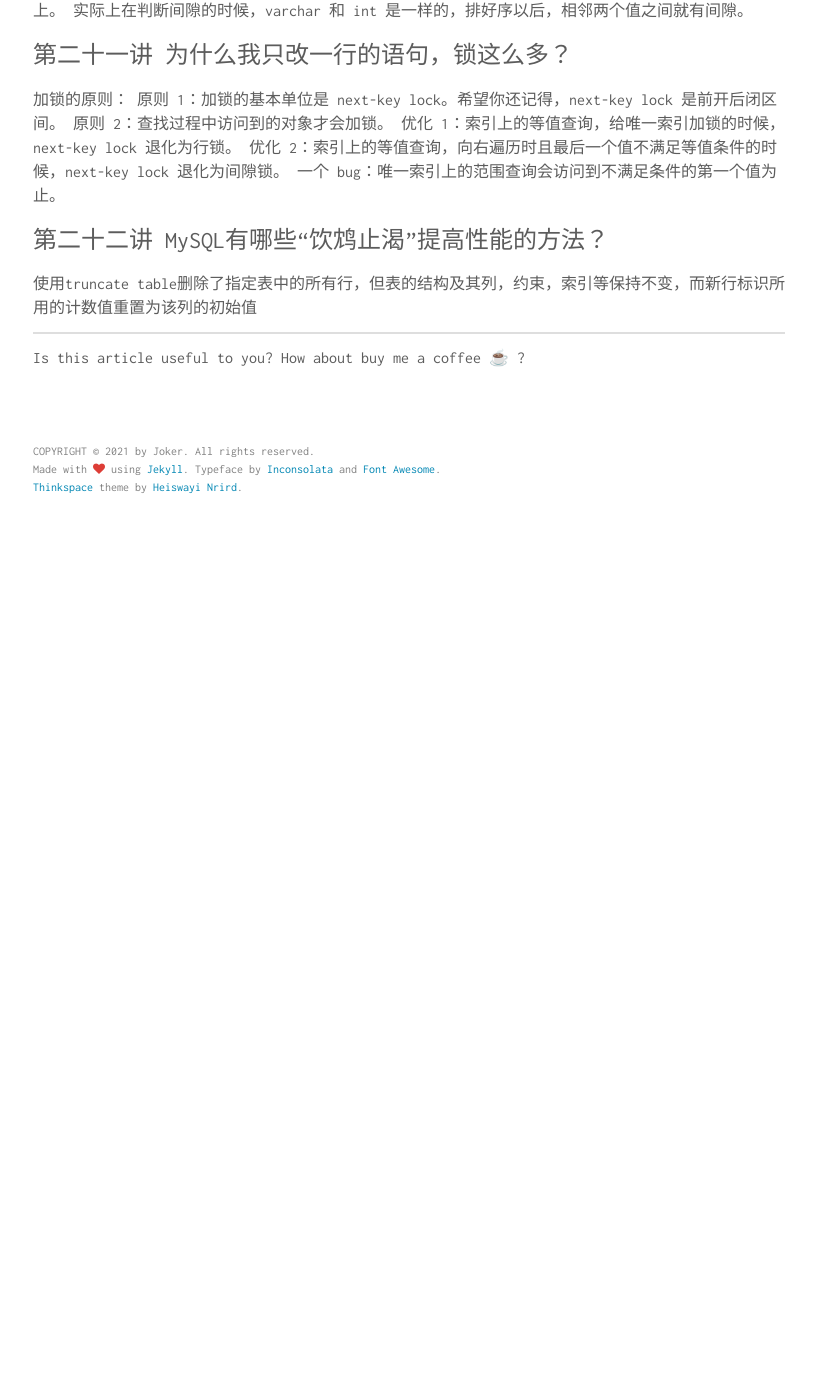
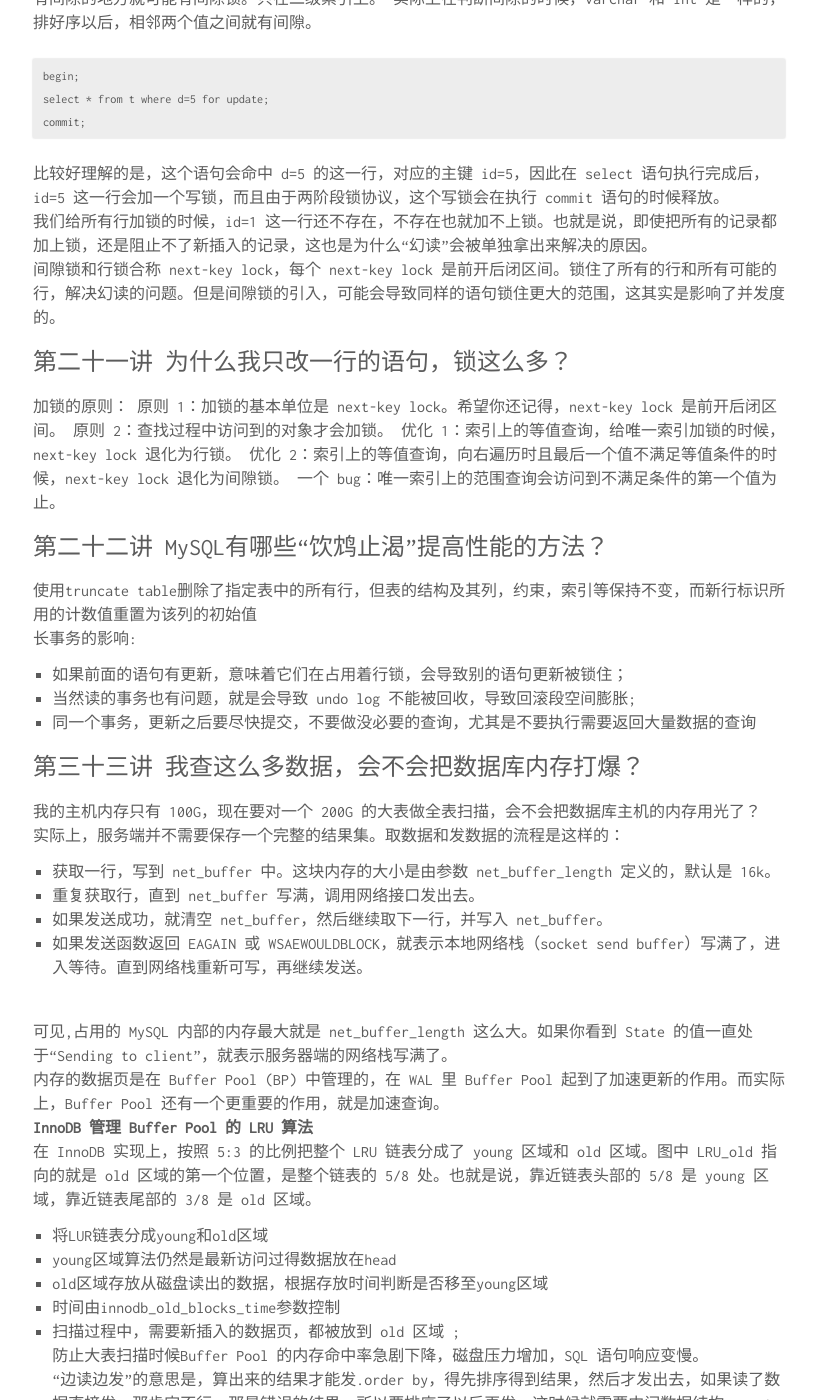
Before and after one commit to rongjoker/rongjoker.github.io, a Jekyll site: the page built from _posts/2021-08-31-mysql45-2.md, in a window 1280 px wide and 1400 px high, scrolled down 3035 px. Shown: the whole window, without its empty margins (231-1048 px from the left). Built offline with Jekyll 4.4.1, drawn with Linux system fonts in a browser that asks for light colours; comment, search, counter and statistics services are not loaded; before the commit the page ends 3579 px from its top, so only the background shows below that; some of the changed text lies outside the part shown; grey boxes are pictures that could not be loaded.

Commit message:
间隙锁

````diff
--- a/_posts/2021-08-31-mysql45-2.md
+++ b/_posts/2021-08-31-mysql45-2.md
@@ -82,10 +82,21 @@ session C 被锁住的原因就是根据索引 c 逆序排序后多出的 next-k
 ```
 
 间隙锁和行锁合称 next-key lock，每个 next-key lock 是前开后闭区间。也就是说，我们的表 t 初始化以后，如果用 select * from t for update 要把整个表所有记录锁起来，就形成了 7 个 next-key lock，分别是 (-∞,0]、(0,5]、(5,10]、(10,15]、(15,20]、(20, 25]、(25, +supremum]。
-
+<br>
 [![hdwsnx.md.png](https://z3.ax1x.com/2021/08/31/hdwsnx.md.png)](https://imgtu.com/i/hdwsnx)
+<br>
 有间隙的地方就可能有间隙锁。只在二级索引上。
 实际上在判断间隙的时候，varchar 和 int 是一样的，排好序以后，相邻两个值之间就有间隙。
+
+```
+begin;
+select * from t where d=5 for update;
+commit;
+```
+比较好理解的是，这个语句会命中 d=5 的这一行，对应的主键 id=5，因此在 select 语句执行完成后，id=5 这一行会加一个写锁，而且由于两阶段锁协议，这个写锁会在执行 commit 语句的时候释放。<br>
+我们给所有行加锁的时候，id=1 这一行还不存在，不存在也就加不上锁。也就是说，即使把所有的记录都加上锁，还是阻止不了新插入的记录，这也是为什么“幻读”会被单独拿出来解决的原因。<br>
+间隙锁和行锁合称 next-key lock，每个 next-key lock 是前开后闭区间。锁住了所有的行和所有可能的行，解决幻读的问题。但是间隙锁的引入，可能会导致同样的语句锁住更大的范围，这其实是影响了并发度的。
+
 
 ### 第二十一讲 为什么我只改一行的语句，锁这么多？
 加锁的原则：
@@ -97,3 +108,50 @@ session C 被锁住的原因就是根据索引 c 逆序排序后多出的 next-k
 
 ### 第二十二讲 MySQL有哪些“饮鸩止渴”提高性能的方法？
 使用truncate table删除了指定表中的所有行，但表的结构及其列，约束，索引等保持不变，而新行标识所用的计数值重置为该列的初始值
+<br>
+长事务的影响:<br>
+1. 如果前面的语句有更新，意味着它们在占用着行锁，会导致别的语句更新被锁住；
+2. 当然读的事务也有问题，就是会导致 undo log 不能被回收，导致回滚段空间膨胀;
+3. 同一个事务，更新之后要尽快提交，不要做没必要的查询，尤其是不要执行需要返回大量数据的查询
+
+
+
+### 第三十三讲 我查这么多数据，会不会把数据库内存打爆？
+我的主机内存只有 100G，现在要对一个 200G 的大表做全表扫描，会不会把数据库主机的内存用光了？<br>
+实际上，服务端并不需要保存一个完整的结果集。取数据和发数据的流程是这样的：
+1. 获取一行，写到 net_buffer 中。这块内存的大小是由参数 net_buffer_length 定义的，默认是 16k。
+2. 重复获取行，直到 net_buffer 写满，调用网络接口发出去。
+3. 如果发送成功，就清空 net_buffer，然后继续取下一行，并写入 net_buffer。
+4. 如果发送函数返回 EAGAIN 或 WSAEWOULDBLOCK，就表示本地网络栈（socket send buffer）写满了，进入等待。直到网络栈重新可写，再继续发送。
+
+<br>可见,占用的 MySQL 内部的内存最大就是 net_buffer_length 这么大。如果你看到 State 的值一直处于“Sending to client”，就表示服务器端的网络栈写满了。<br>
+内存的数据页是在 Buffer Pool (BP) 中管理的，在 WAL 里 Buffer Pool 起到了加速更新的作用。而实际上，Buffer Pool 还有一个更重要的作用，就是加速查询。<br>
+**InnoDB 管理 Buffer Pool 的 LRU 算法**
+<br>
+在 InnoDB 实现上，按照 5:3 的比例把整个 LRU 链表分成了 young 区域和 old 区域。图中 LRU_old 指向的就是 old 区域的第一个位置，是整个链表的 5/8 处。也就是说，靠近链表头部的 5/8 是 young 区域，靠近链表尾部的 3/8 是 old 区域。
+<br>
+1. 将LUR链表分成young和old区域
+2. young区域算法仍然是最新访问过得数据放在head
+3. old区域存放从磁盘读出的数据，根据存放时间判断是否移至young区域
+4. 时间由innodb_old_blocks_time参数控制
+5. 扫描过程中，需要新插入的数据页，都被放到 old 区域 ;
+<br>防止大表扫描时候Buffer Pool 的内存命中率急剧下降，磁盘压力增加，SQL 语句响应变慢。
+<br>“边读边发”的意思是，算出来的结果才能发.order by，得先排序得到结果，然后才发出去，如果读了数据直接发，那肯定不行，那是错误的结果。所以要排序了以后再发，这时候就需要中间数据结构，sort buffer
+
+
+
+
+### 第三十四讲 到底可不可以使用join？
+`select * from t1 straight_join t2 on (t1.a=t2.a);` 如果直接使用 join 语句，MySQL 优化器可能会选择表 t1 或 t2 作为驱动表，straight_join 让 MySQL 使用固定的连接方式执行查询.
+有索引采用Simple Nested-Loop Join算法，无索引采用Block Nested-Loop Join，全表扫描.全表扫描会放入join_buffer，join_buffer空间不够则会分段放入，故叫block。
+所以你在判断要不要使用 join 语句时，就是看 explain 结果里面，Extra 字段里面有没有出现“Block Nested Loop”字样，有的话尽量别用join。<br>
+在决定哪个表做驱动表的时候，应该是两个表按照各自的条件过滤，过滤完成之后，计算参与 join 的各个字段的总数据量，数据量小的那个表，就是“小表”，应该作为驱动表。
+
+###  第三十五讲 join语句怎么优化？
+Multi-Range Read 多范围读(MRR) , 它的作用针对基于辅助/第二索引的查询，减少随机IO，并且将随机IO转化为顺序IO，提高查询效率。具体步骤:
+1. 根据索引 a，定位到满足条件的记录，将 id 值放入 read_rnd_buffer 中 ;
+2. 将 read_rnd_buffer 中的 id 进行递增排序；
+3. 排序后的 id 数组，依次到主键 id 索引中查记录，并作为结果返回。
+<br>
+
+   [![hsA2CT.md.jpg](https://z3.ax1x.com/2021/09/02/hsA2CT.md.jpg)](https://imgtu.com/i/hsA2CT)
````
Also changed, not shown: _posts/2021-08-22-review1mysql.md (+1 -0 lines), _posts/2021-08-31-mysql45-1.md (+6 -2 lines).
